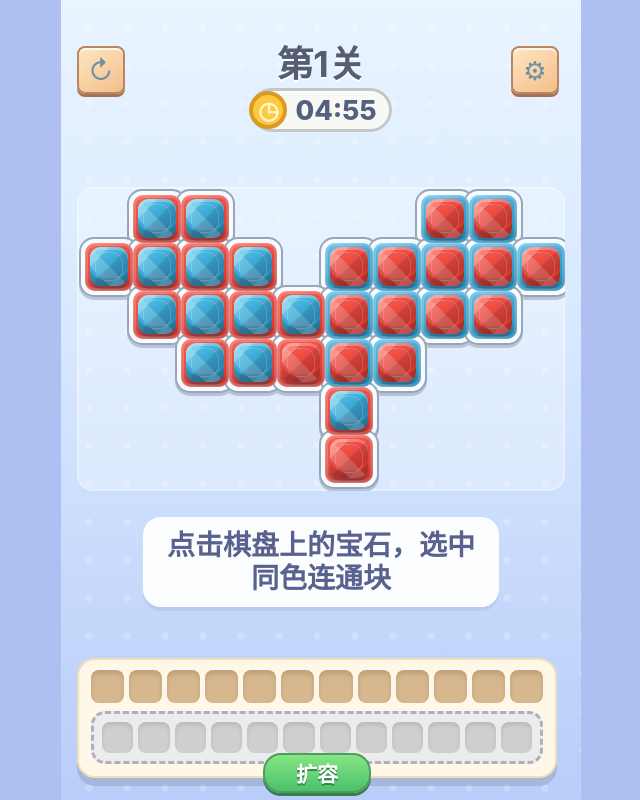
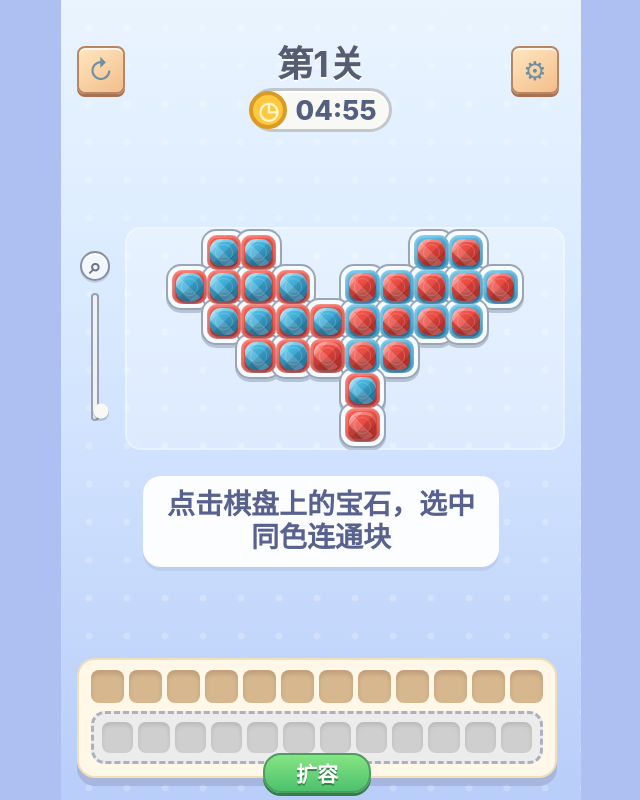
Before and after one commit to Chengzhiiia/Bengbeng-pindou, a React (Vite) app: page / in a window 1280 px wide. Shown: the whole page, without its empty margins (319-959 px from the left). Built offline with nearby package versions, Linux system fonts and the light colour scheme.

Commit message:
Add board zoom control

```diff
--- a/src/App.css
+++ b/src/App.css
@@ -89,7 +89,88 @@
   padding-bottom: 8px;
 }
 
+.board-stage {
+  display: grid;
+  grid-template-columns: 40px minmax(0, 1fr);
+  align-items: center;
+  gap: 8px;
+  width: min(100%, 536px);
+}
+
+.zoom-control {
+  width: 36px;
+  min-height: 178px;
+  border-radius: 10px;
+  display: grid;
+  grid-template-rows: 34px 1fr;
+  justify-items: center;
+  gap: 8px;
+  padding: 4px 0 10px;
+}
+
+.zoom-icon {
+  width: 30px;
+  height: 30px;
+  border: 2px solid #8790a0;
+  border-radius: 999px;
+  display: grid;
+  place-items: center;
+  color: #6d7385;
+  background: #f2f7fb;
+  font-size: 22px;
+  font-weight: 900;
+  box-shadow: inset 0 2px 0 rgb(255 255 255 / 82%), 0 2px 0 rgb(76 89 110 / 18%);
+}
+
+.zoom-slider {
+  width: 28px;
+  height: 128px;
+  margin: 0;
+  accent-color: #f8f8f4;
+  cursor: grab;
+  direction: rtl;
+  writing-mode: vertical-lr;
+}
+
+.zoom-slider:active {
+  cursor: grabbing;
+}
+
+.zoom-slider::-webkit-slider-runnable-track {
+  width: 8px;
+  border: 2px solid #9aa1ad;
+  border-radius: 999px;
+  background: #edf3f8;
+}
+
+.zoom-slider::-webkit-slider-thumb {
+  width: 26px;
+  height: 26px;
+  border: 2px solid #9aa1ad;
+  border-radius: 999px;
+  background: #fffdf6;
+  box-shadow: 0 2px 0 rgb(57 70 92 / 22%);
+}
+
+.zoom-slider::-moz-range-track {
+  width: 8px;
+  border: 2px solid #9aa1ad;
+  border-radius: 999px;
+  background: #edf3f8;
+}
+
+.zoom-slider::-moz-range-thumb {
+  width: 26px;
+  height: 26px;
+  border: 2px solid #9aa1ad;
+  border-radius: 999px;
+  background: #fffdf6;
+  box-shadow: 0 2px 0 rgb(57 70 92 / 22%);
+}
+
 .board-viewport {
+  --board-scale: 0.72;
+  --board-cell-size: calc(var(--cell-size) * var(--board-scale));
   width: min(100%, 488px);
   max-height: min(52vh, 430px);
   overflow: auto;
@@ -109,8 +190,8 @@
 }
 
 .cell {
-  width: var(--cell-size);
-  height: var(--cell-size);
+  width: var(--board-cell-size);
+  height: var(--board-cell-size);
   border-radius: 10px;
   position: relative;
   display: grid;
--- a/src/App.tsx
+++ b/src/App.tsx
@@ -16,6 +16,8 @@ import { levels } from './levels'
 const traySize = 12
 const flightDurationMs = 260
 const flightStaggerMs = 20
+const minBoardScale = 0.72
+const maxBoardScale = 1.1
 
 const presetColorClass: Record<string, string> = {
   red: 'gem-red',
@@ -52,6 +54,7 @@ function App() {
   const [status, setStatus] = useState<'playing' | 'won' | 'completed' | 'failed'>('playing')
   const [flyingGems, setFlyingGems] = useState<FlyingGem[]>([])
   const [isSettingsOpen, setIsSettingsOpen] = useState(false)
+  const [boardZoom, setBoardZoom] = useState(0)
   const boardRefs = useRef<Record<string, HTMLButtonElement | null>>({})
   const trayRefs = useRef<Record<string, HTMLButtonElement | null>>({})
   const animationTimerRef = useRef<number | null>(null)
@@ -61,6 +64,7 @@ function App() {
   const isAnimating = flyingGems.length > 0
   const hiddenBoardGemIds = new Set(flyingGems.filter((gem) => gem.source === 'board').map((gem) => gem.fromId))
   const hiddenTraySlotIds = new Set(flyingGems.filter((gem) => gem.source === 'tray').map((gem) => gem.fromId))
+  const boardScale = getBoardScale(boardZoom)
 
   useEffect(() => {
     if (status !== 'playing' || isSettingsOpen) return
@@ -101,6 +105,7 @@ function App() {
     queuedSelectionRef.current = null
     setFlyingGems([])
     setIsSettingsOpen(false)
+    setBoardZoom(0)
     setToast('点击棋盘上的宝石，选中同色连通块')
     setTimeLeft(nextLevel.timeLimitSeconds)
     setStatus('playing')
@@ -266,17 +271,21 @@ function App() {
       </header>
 
       <section className="play-area" aria-label="游戏区域" onClick={clearBoardSelection}>
+        <div className="board-stage" onClick={(event) => event.stopPropagation()}>
+          <ZoomControl value={boardZoom} onChange={setBoardZoom} />
           <Board
             level={level}
             cells={cells}
             metrics={boardMetrics}
             selectedCellIds={selectedCellIds}
             hiddenGemIds={hiddenBoardGemIds}
+            scale={boardScale}
             onCellClick={handleCellClick}
             registerCellRef={(id, node) => {
               boardRefs.current[id] = node
             }}
           />
+        </div>
         <div className="prompt" role="status">
           {toast}
         </div>
@@ -341,20 +350,21 @@ type BoardProps = {
   metrics: ReturnType<typeof getBoardMetrics>
   selectedCellIds: Set<string>
   hiddenGemIds: Set<string>
+  scale: string
   onCellClick: (cell: Cell) => void
   registerCellRef: (id: string, node: HTMLButtonElement | null) => void
 }
 
-function Board({ level, cells, metrics, selectedCellIds, hiddenGemIds, onCellClick, registerCellRef }: BoardProps) {
+function Board({ level, cells, metrics, selectedCellIds, hiddenGemIds, scale, onCellClick, registerCellRef }: BoardProps) {
   return (
-    <div className="board-viewport" onClick={(event) => event.stopPropagation()}>
+    <div className="board-viewport" style={{ '--board-scale': scale } as CSSProperties}>
       <div
         className="board"
         role="grid"
         aria-label="拼豆棋盘"
         style={{
-          gridTemplateColumns: `repeat(${metrics.columns}, var(--cell-size))`,
-          gridTemplateRows: `repeat(${metrics.rows}, var(--cell-size))`,
+          gridTemplateColumns: `repeat(${metrics.columns}, var(--board-cell-size))`,
+          gridTemplateRows: `repeat(${metrics.rows}, var(--board-cell-size))`,
         }}
       >
       {cells.map((cell) => (
@@ -380,6 +390,32 @@ function Board({ level, cells, metrics, selectedCellIds, hiddenGemIds, onCellCli
         </div>
       ))}
       </div>
+    </div>
+  )
+}
+
+type ZoomControlProps = {
+  value: number
+  onChange: (value: number) => void
+}
+
+function ZoomControl({ value, onChange }: ZoomControlProps) {
+  return (
+    <div className="zoom-control" aria-label="棋盘缩放控制">
+      <div className="zoom-icon" aria-hidden="true">
+        ⌕
+      </div>
+      <input
+        aria-label="棋盘缩放"
+        className="zoom-slider"
+        type="range"
+        min="0"
+        max="100"
+        step="1"
+        aria-valuenow={value}
+        value={value}
+        onChange={(event) => onChange(Number(event.currentTarget.value))}
+      />
     </div>
   )
 }
@@ -642,4 +678,9 @@ function formatTime(seconds: number) {
   return `${minutes.toString().padStart(2, '0')}:${remaining.toString().padStart(2, '0')}`
 }
 
+function getBoardScale(zoom: number) {
+  const scale = minBoardScale + (maxBoardScale - minBoardScale) * (zoom / 100)
+  return Number((scale + Number.EPSILON).toFixed(2)).toString()
+}
+
 export default App
```
Also changed, not shown: 1 other file (tests, documents, lock files or other folders). Lines whose indentation alone changed are shown as unchanged.
